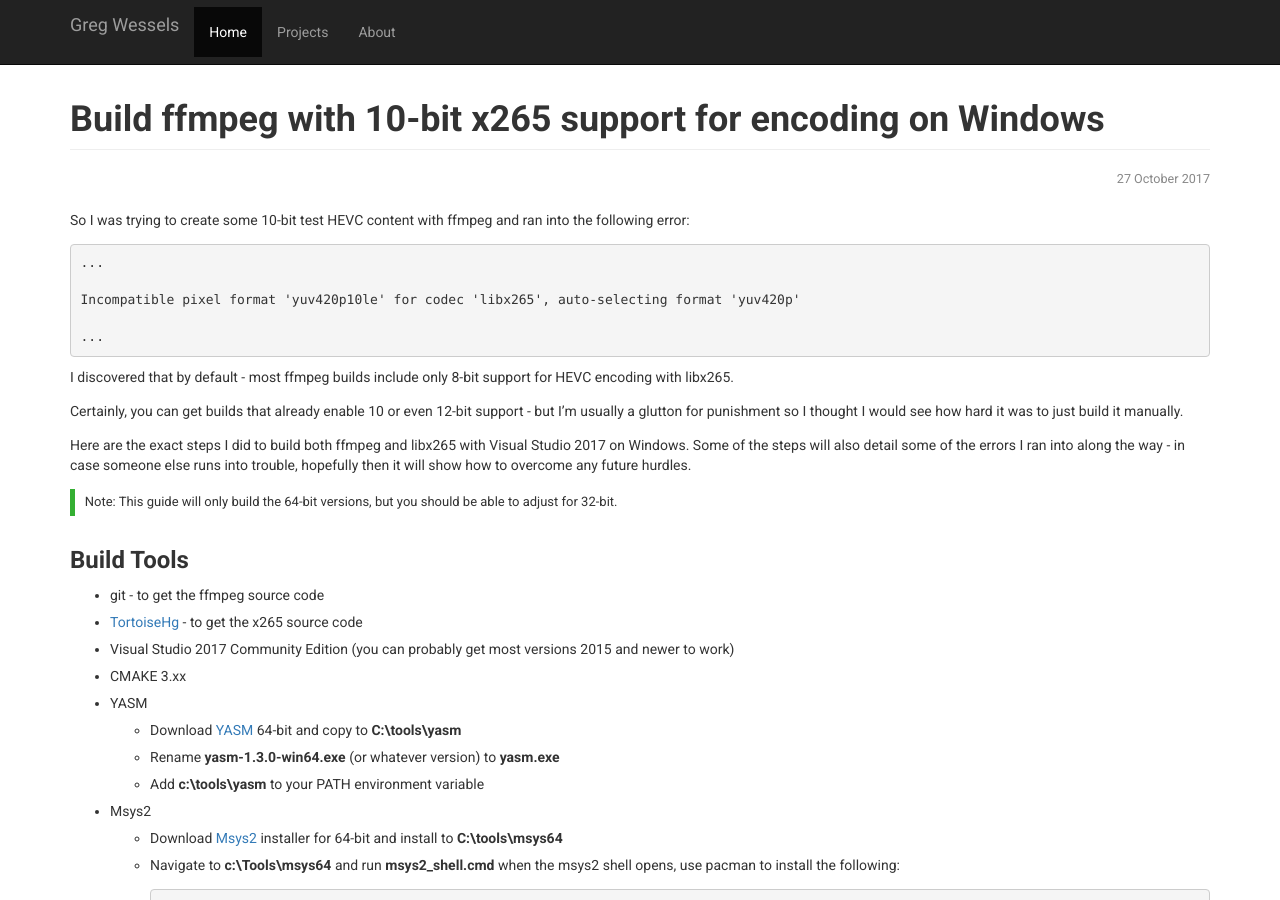
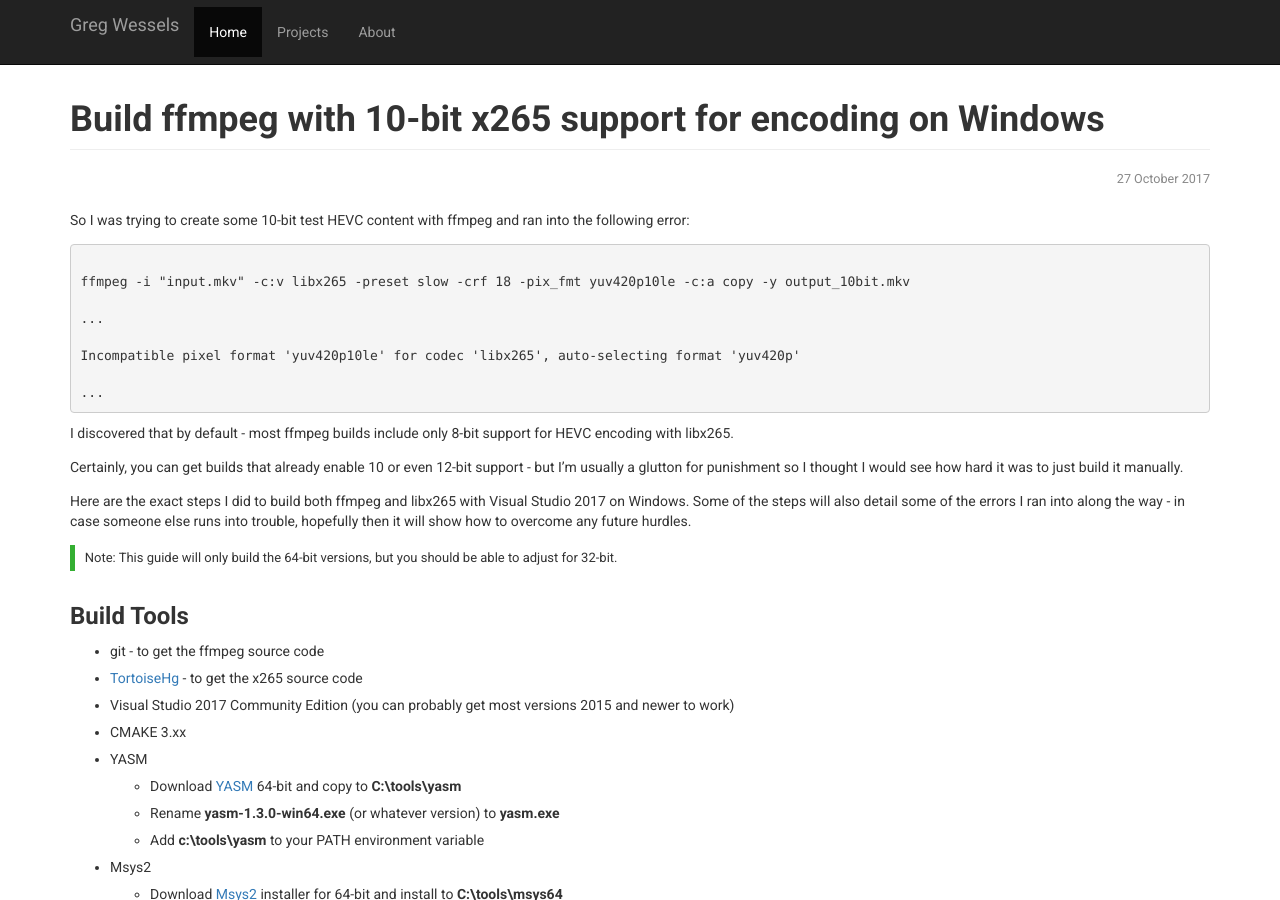
Before and after one commit to wesselsga/wesselsga.github.io, a Jekyll site: the page built from _posts/2017-10-27-ffmpeg-x265.md, in a window 1280 px wide and 900 px high. Built offline with Jekyll 4.4.1, drawn with Linux system fonts in a browser that asks for light colours.

Commit message:
Update 2017-10-27-ffmpeg-x265.md

````diff
--- a/_posts/2017-10-27-ffmpeg-x265.md
+++ b/_posts/2017-10-27-ffmpeg-x265.md
@@ -11,6 +11,9 @@
 So I was trying to create some 10-bit test HEVC content with ffmpeg and ran into the following error:
 
 ```Batchfile
+
+ffmpeg -i "input.mkv" -c:v libx265 -preset slow -crf 18 -pix_fmt yuv420p10le -c:a copy -y output_10bit.mkv
+
 ...
 
 Incompatible pixel format 'yuv420p10le' for codec 'libx265', auto-selecting format 'yuv420p'
````
